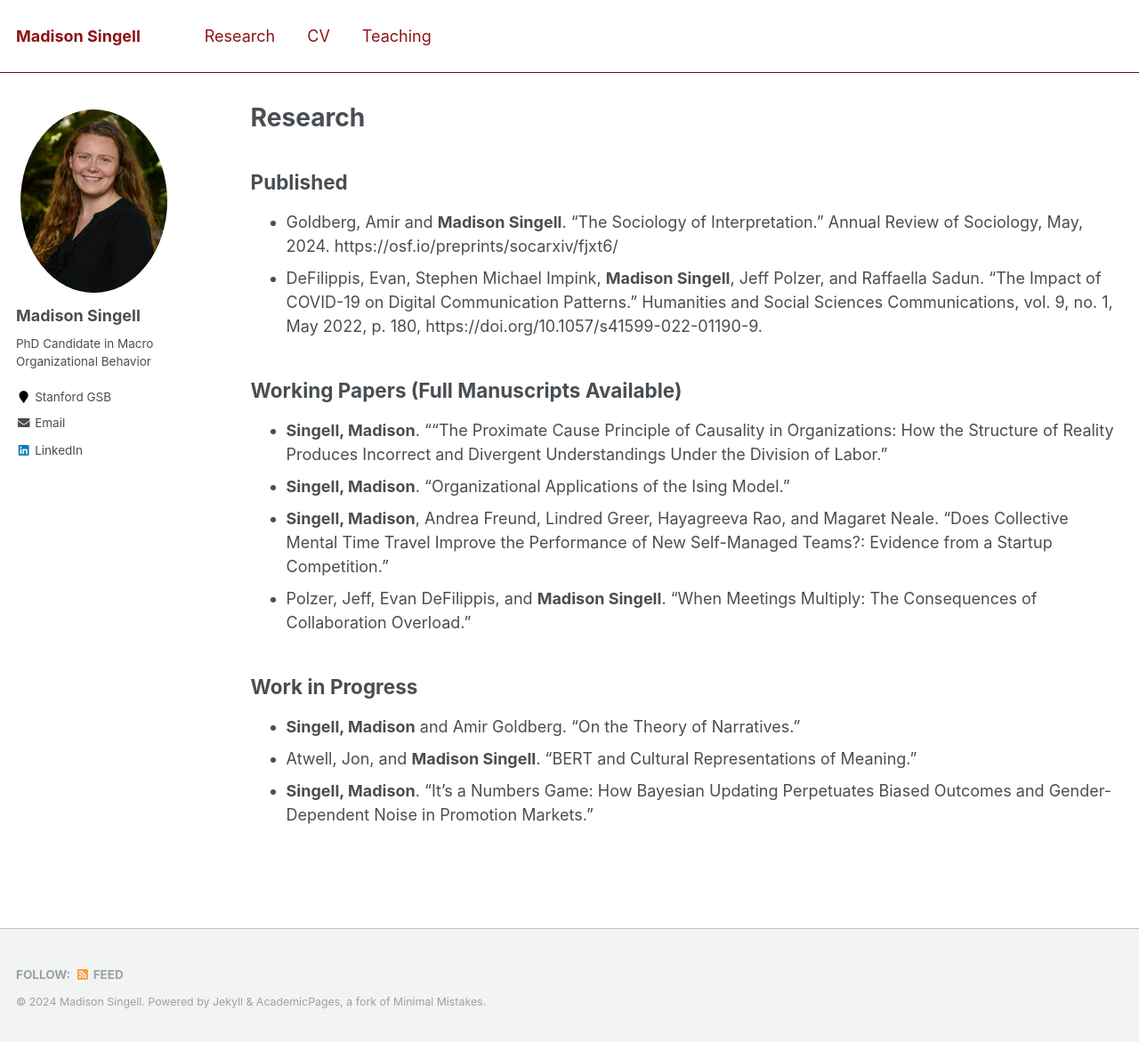
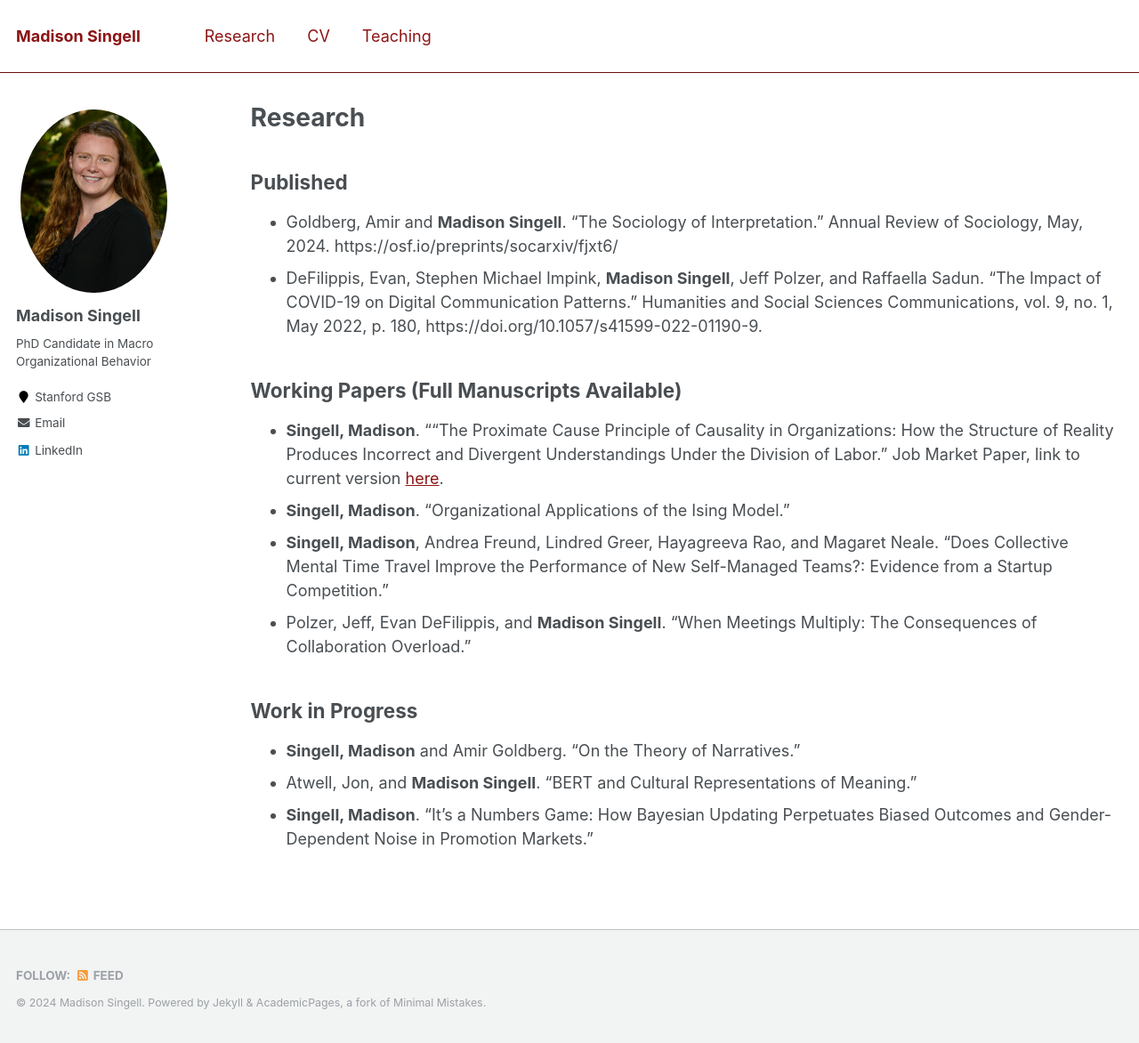
Before and after one commit to mhsingell/mhsingell.github.io, a Jekyll site: the page built from _pages/research.md, in a window 1280 px wide and 1172 px high. Shown: the whole window at 89% size. Built offline with Jekyll 4.4.1, drawn with Linux system fonts in a browser that asks for light colours.

Commit message:
Link updated

```diff
--- a/_pages/research.md
+++ b/_pages/research.md
@@ -9,7 +9,7 @@
 - DeFilippis, Evan, Stephen Michael Impink, **Madison Singell**, Jeff Polzer, and Raffaella Sadun. “The Impact of COVID-19 on Digital Communication Patterns.” Humanities and Social Sciences Communications, vol. 9, no. 1, May 2022, p. 180, https://doi.org/10.1057/s41599-022-01190-9.
 
 ## Working Papers (Full Manuscripts Available)
-- **Singell, Madison**. ““The Proximate Cause Principle of Causality in Organizations: How the Structure of Reality Produces Incorrect and Divergent Understandings Under the Division of Labor.”
+- **Singell, Madison**. ““The Proximate Cause Principle of Causality in Organizations: How the Structure of Reality Produces Incorrect and Divergent Understandings Under the Division of Labor.” Job Market Paper, link to current version [here](/files/Singell_JMP_current.pdf).
 - **Singell, Madison**. “Organizational Applications of the Ising Model.”
 - **Singell, Madison**, Andrea Freund, Lindred Greer, Hayagreeva Rao, and Magaret Neale. "Does Collective Mental Time Travel Improve the Performance of New Self-Managed Teams?: Evidence from a Startup Competition."
 - Polzer, Jeff, Evan DeFilippis, and **Madison Singell**. “When Meetings Multiply: The Consequences of Collaboration Overload.”
```
